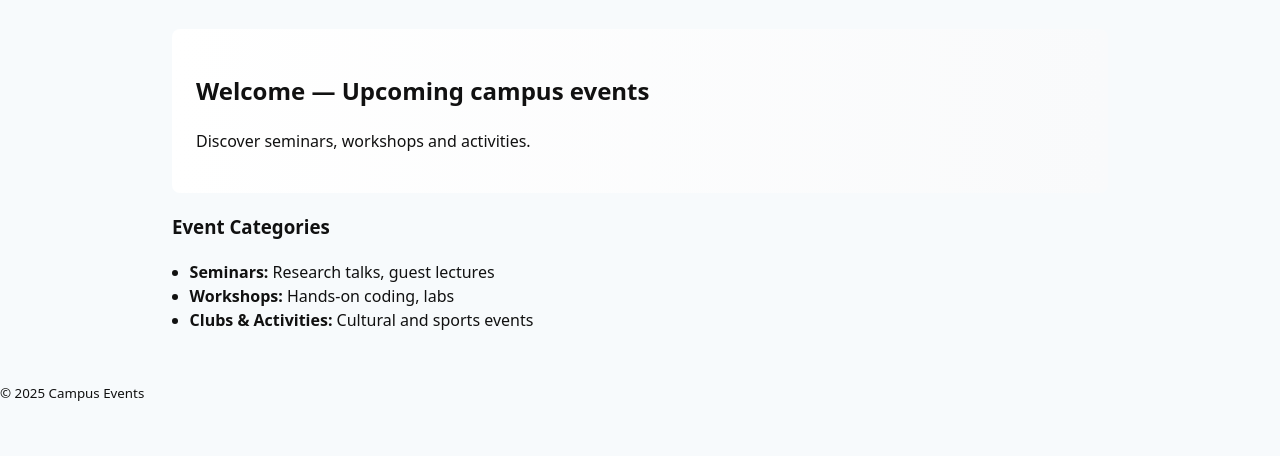
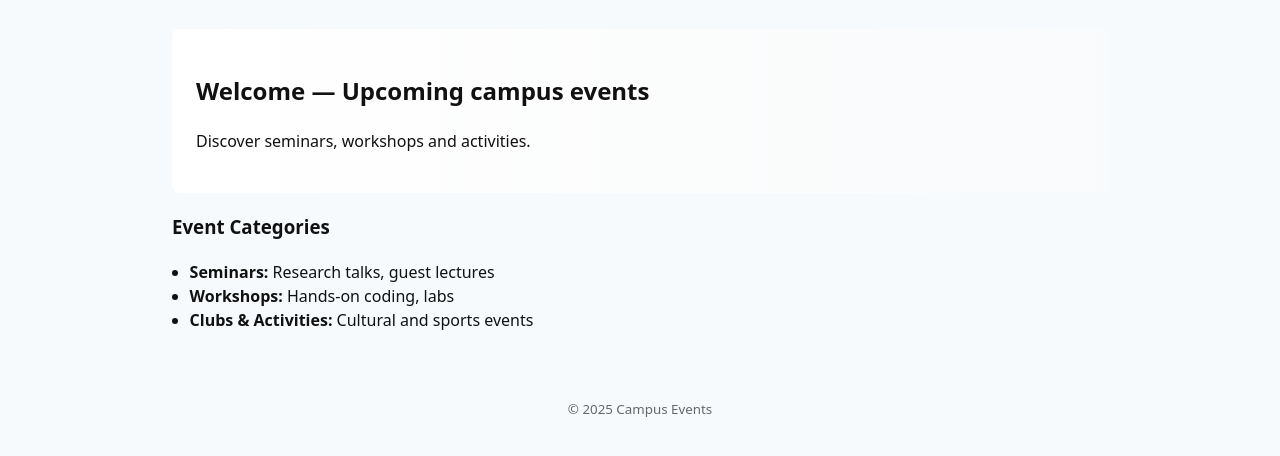
Before and after one commit to amna67/Assignment_02_DevOps, a website: page src/index.html in a window 1280 px wide. Shown: the part 66-522 px from the top of the page. Drawn offline with Linux system fonts and the light colour scheme.

Commit message:
Update style.css

```diff
--- a/styles/style.css
+++ b/styles/style.css
@@ -44,13 +44,4 @@ main{padding:2rem;max-width:1000px;margin:0 auto}
   width:100%;padding:.5rem;border:1px solid #ddd;border-radius:6px;background:#fff
 }
 button{background:var(--accent);color:#fff;border:none;padding:.6rem .9rem;border-radius:6px;cursor:pointer}
-
-<<<<<<< HEAD
-<<<<<<< HEAD
 footer{padding:1rem 2rem;text-align:center;color:var(--muted)}
-=======
-footer{padding:1rem 2rem;text-align:center;color:var(--muted)}
->>>>>>> 5d6c8de (add about.html and style.css)
-=======
-footer{padding:1rem 2rem;text-align:center;color:var(--muted)}
->>>>>>> 98ae1adb04441b1d8c93bc6f990fc6124373b447
```
